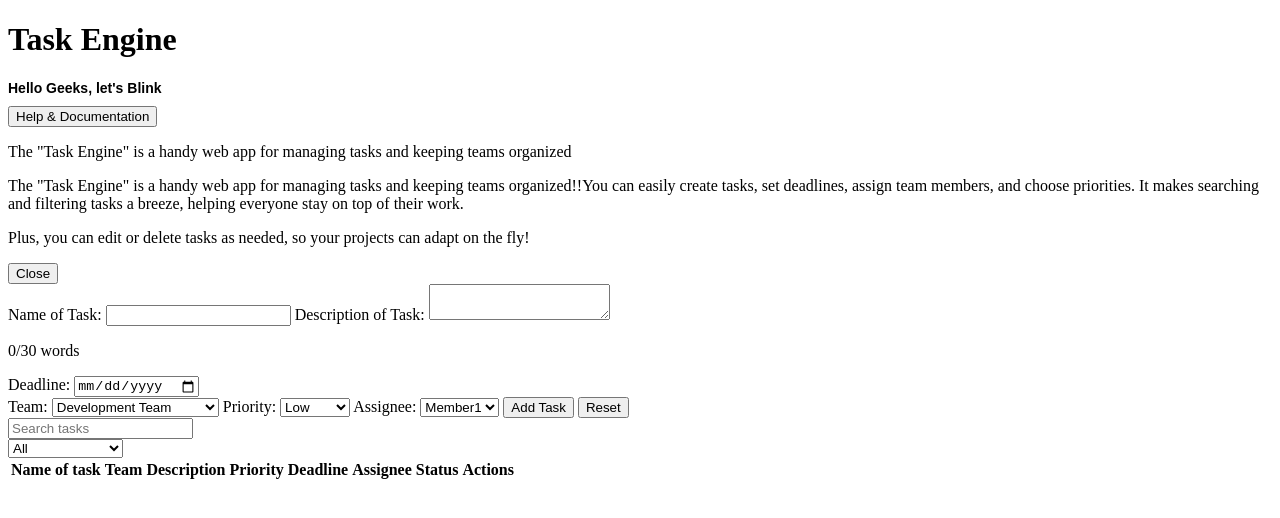
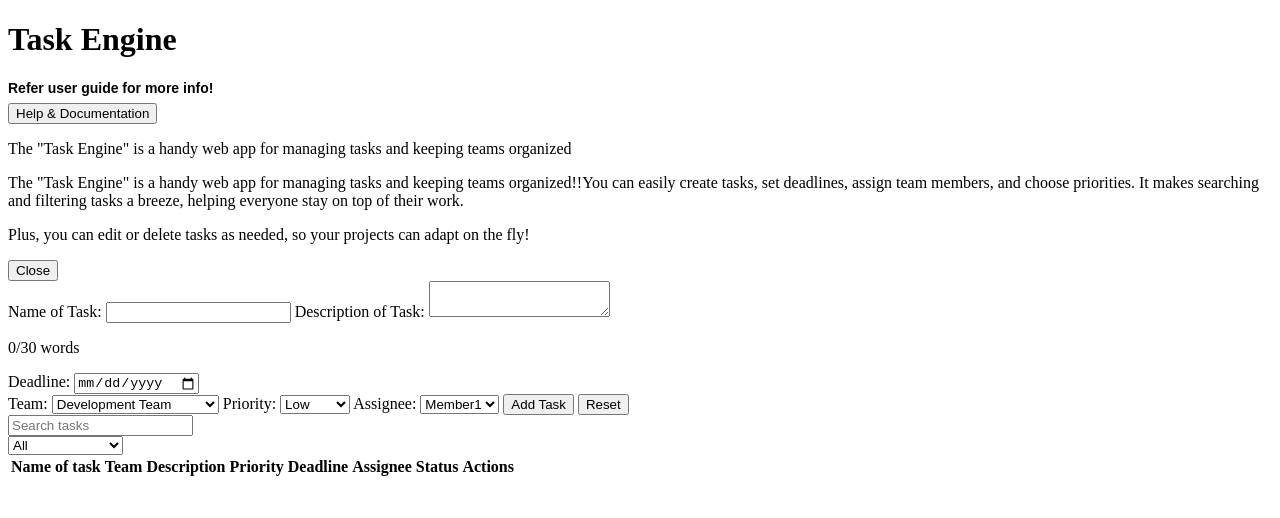
Before and after one commit to nehaha111/swe632_v3, a plain HTML site: page index.html in a window 1280 px wide. Drawn offline with Linux system fonts and the light colour scheme.

Commit message:
Update index.html

```diff
--- a/index.html
+++ b/index.html
@@ -10,27 +10,25 @@
     <!-- Main Container -->
     <div class="container">
         <h1>Task Engine</h1>
-    <title>
-        Blinking with JavaScript
-    </title>
     <style>
         #blink {
             font-size: 14px; /* Reduced the font size */
             font-weight: bold;
             font-family: sans-serif;
             text-align: left;
-            margin-bottom: 10px;
+            margin-bottom: 7px;
         }
     </style>
 </head>
 
 <body>
     <p id="blink">
-        Hello Geeks, let's Blink
+        Refer user guide for more info!
     </p>
     <script type="text/javascript">
         let blink = document.getElementById('blink');
-
+        const colors = ['red', 'blue', 'green', 'purple', 'orange', 'pink'];
+        let colorIndex = 0;
         setInterval(function () {
             blink.style.opacity =
                 (blink.style.opacity == 0 ? 1 : 0);
```
